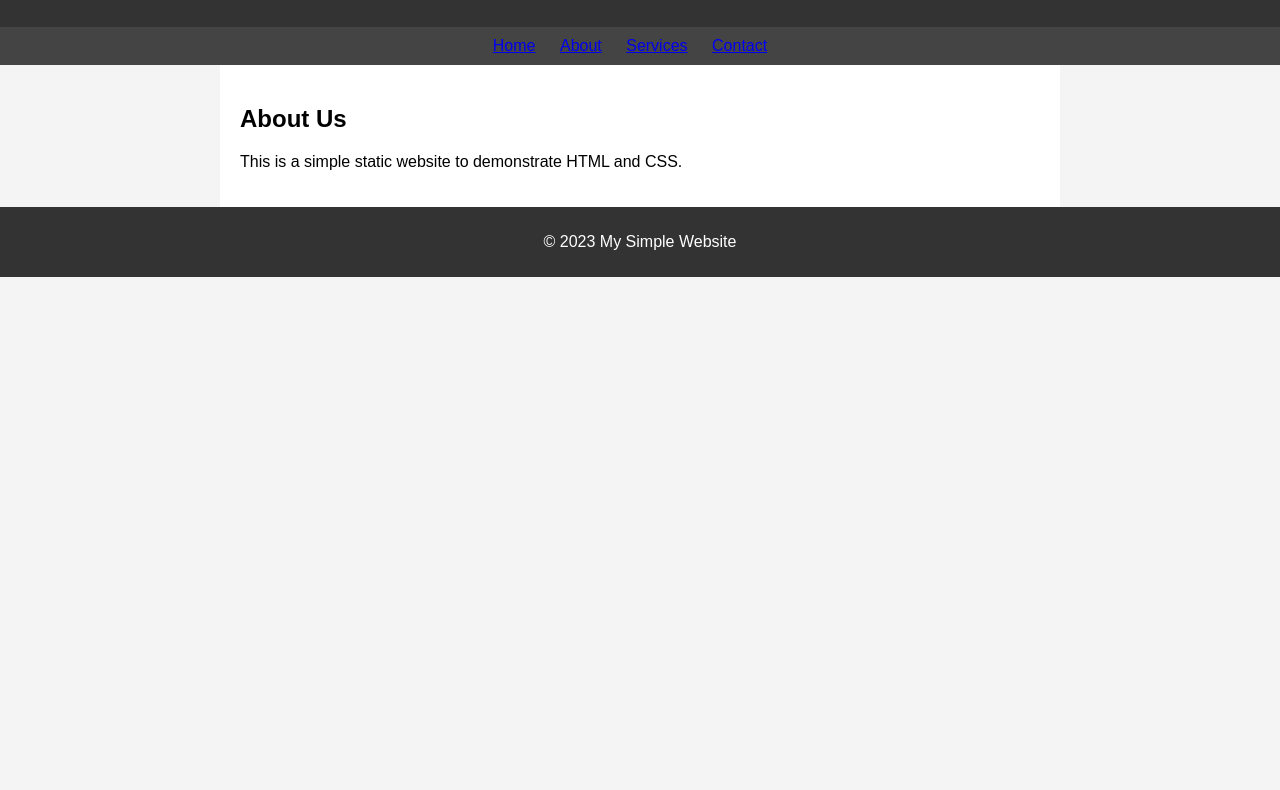
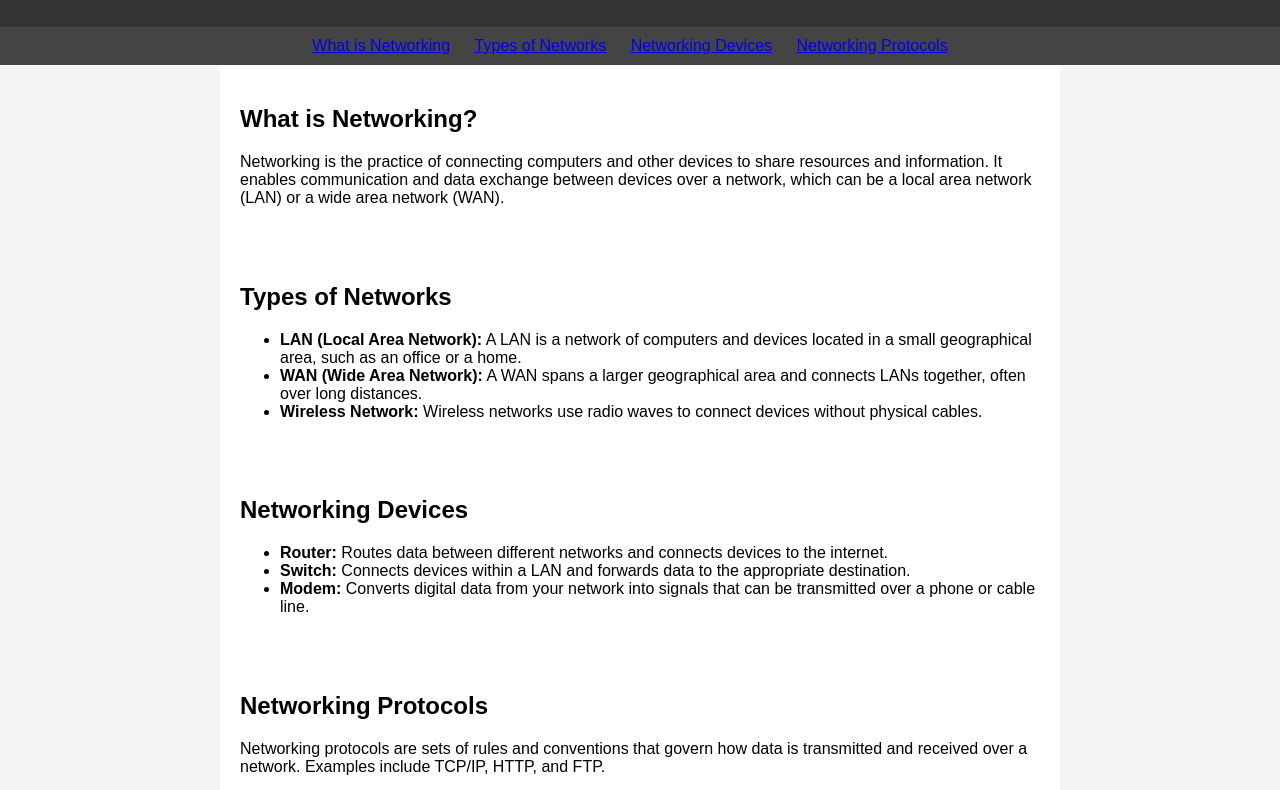
Before and after one commit to snort12/terraform-beginner-bootcamp-2023, a plain HTML site: page public/index.html in a window 1280 px wide. Shown: the part 93-883 px from the top of the page. Before the commit the page ends 800 px from the top, so only its background shows below. Drawn offline with Linux system fonts and the light colour scheme.

```diff
--- a/public/index.html
+++ b/public/index.html
@@ -1,14 +1,15 @@
 <!DOCTYPE html>
-<html>
+<html lang="en">
 <head>
     <meta charset="UTF-8">
-    <title>My Simple Website</title>
+    <meta name="viewport" content="width=device-width, initial-scale=1.0">
+    <title>Networking Basics</title>
     <style>
         body {
             font-family: Arial, sans-serif;
-            background-color: #f4f4f4;
             margin: 0;
             padding: 0;
+            background-color: #f4f4f4;
         }
 
         header {
@@ -53,25 +54,48 @@
 </head>
 <body>
     <header>
-        <h1>Welcome to My Simple Website</h1>
+        <h1>Networking Basics</h1>
     </header>
 
     <nav>
         <ul>
-            <li><a href="#">Home</a></li>
-            <li><a href="#">About</a></li>
-            <li><a href="#">Services</a></li>
-            <li><a href="#">Contact</a></li>
+            <li><a href="#what-is-networking">What is Networking</a></li>
+            <li><a href="#types-of-networks">Types of Networks</a></li>
+            <li><a href="#networking-devices">Networking Devices</a></li>
+            <li><a href="#networking-protocols">Networking Protocols</a></li>
         </ul>
     </nav>
 
-    <section>
-        <h2>About Us</h2>
-        <p>This is a simple static website to demonstrate HTML and CSS.</p>
+    <section id="what-is-networking">
+        <h2>What is Networking?</h2>
+        <p>Networking is the practice of connecting computers and other devices to share resources and information. It enables communication and data exchange between devices over a network, which can be a local area network (LAN) or a wide area network (WAN).</p>
+    </section>
+
+    <section id="types-of-networks">
+        <h2>Types of Networks</h2>
+        <ul>
+            <li><strong>LAN (Local Area Network):</strong> A LAN is a network of computers and devices located in a small geographical area, such as an office or a home.</li>
+            <li><strong>WAN (Wide Area Network):</strong> A WAN spans a larger geographical area and connects LANs together, often over long distances.</li>
+            <li><strong>Wireless Network:</strong> Wireless networks use radio waves to connect devices without physical cables.</li>
+        </ul>
+    </section>
+
+    <section id="networking-devices">
+        <h2>Networking Devices</h2>
+        <ul>
+            <li><strong>Router:</strong> Routes data between different networks and connects devices to the internet.</li>
+            <li><strong>Switch:</strong> Connects devices within a LAN and forwards data to the appropriate destination.</li>
+            <li><strong>Modem:</strong> Converts digital data from your network into signals that can be transmitted over a phone or cable line.</li>
+        </ul>
+    </section>
+
+    <section id="networking-protocols">
+        <h2>Networking Protocols</h2>
+        <p>Networking protocols are sets of rules and conventions that govern how data is transmitted and received over a network. Examples include TCP/IP, HTTP, and FTP.</p>
     </section>
 
     <footer>
-        <p>&copy; 2023 My Simple Website</p>
+        <p>&copy; 2023 Networking Basics</p>
     </footer>
 </body>
 </html>
```
Also changed, not shown: 7 other files.
